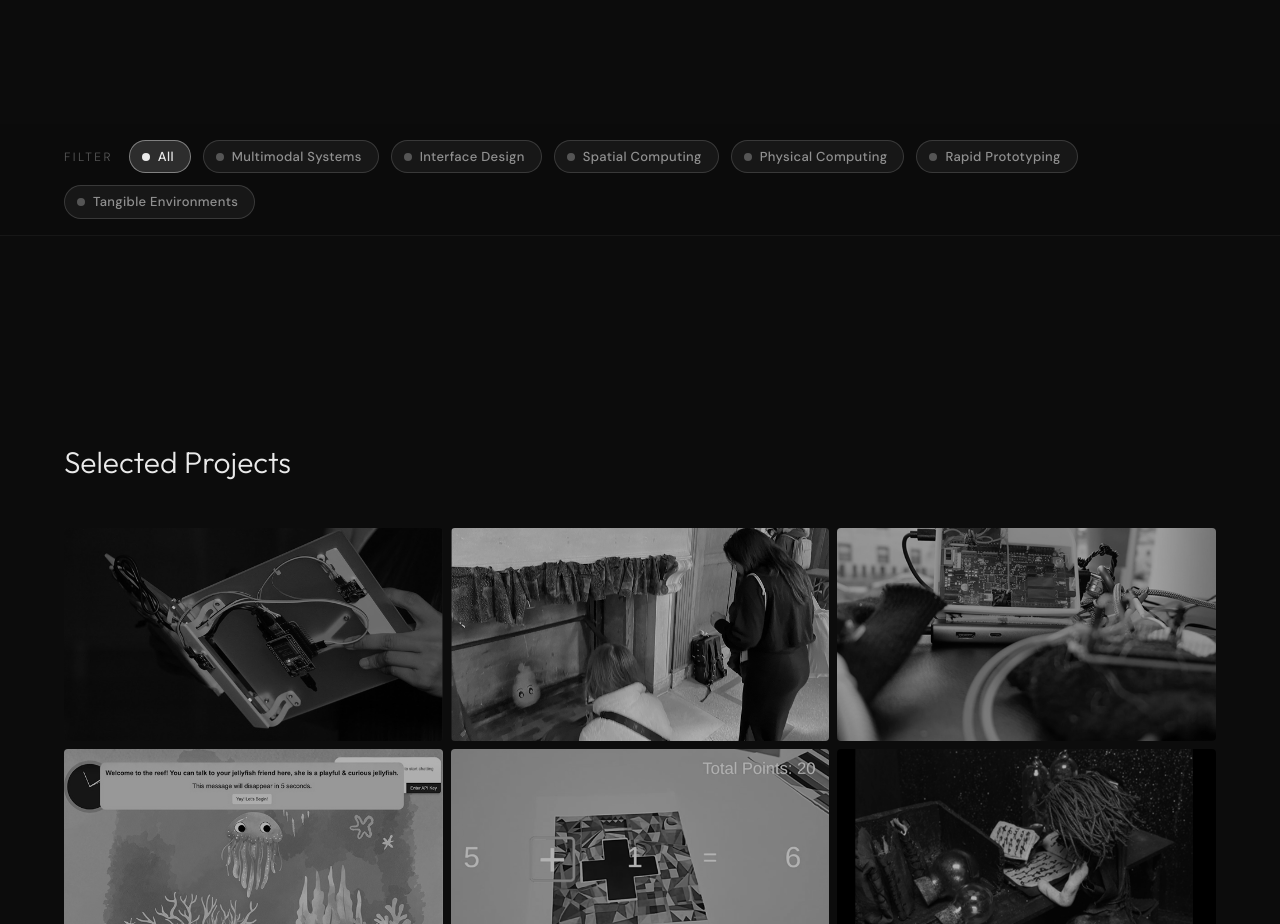
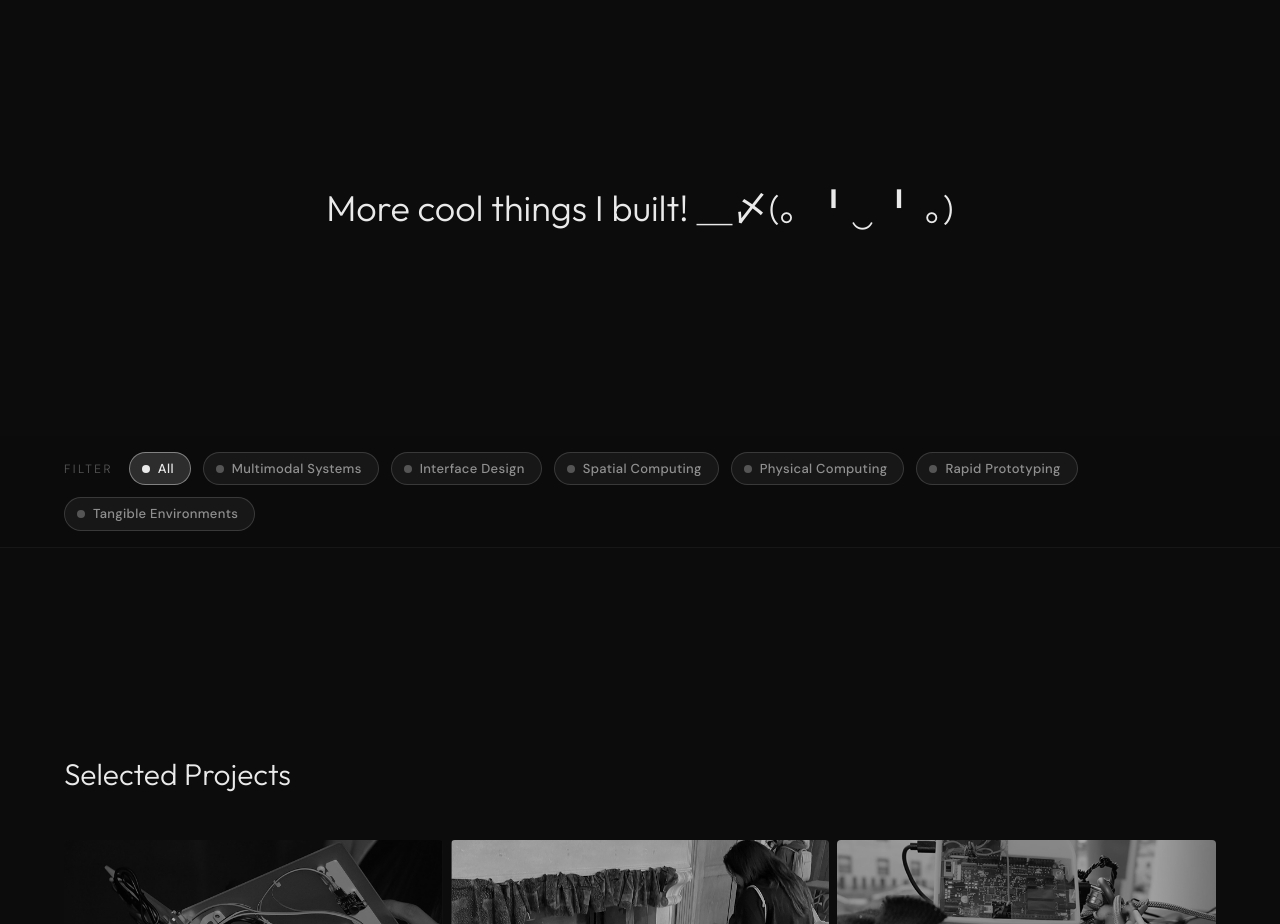
Before and after one commit to rinak01/MyPortfolio, a Next.js app: page / in a window 1280 px wide. Shown: the part 9700-10624 px from the top of the page. Built offline with nearby package versions, Linux system fonts and the light colour scheme.

Commit message:
"more cool things i built" added

```diff
--- a/app/updated_portfolio/variations/Var7ClassyAuto.tsx
+++ b/app/updated_portfolio/variations/Var7ClassyAuto.tsx
@@ -1125,6 +1125,13 @@ export default function Var7ClassyAuto() {
           </div>
         </motion.article>
 
+        {/* ─── More Projects Header ─── */}
+        <div className="pt-16 pb-12 text-center">
+          <h2 className={`${outfit.className} text-3xl md:text-4xl font-light text-[#EAEAEA]`}>
+            More cool things I built! ＿〆(。╹‿ ╹ 。)
+          </h2>
+        </div>
+
         {/* ─── Sticky Filter Bar ──────────────────────────────────────────── */}
         <div
           ref={filterBarRef}
```
